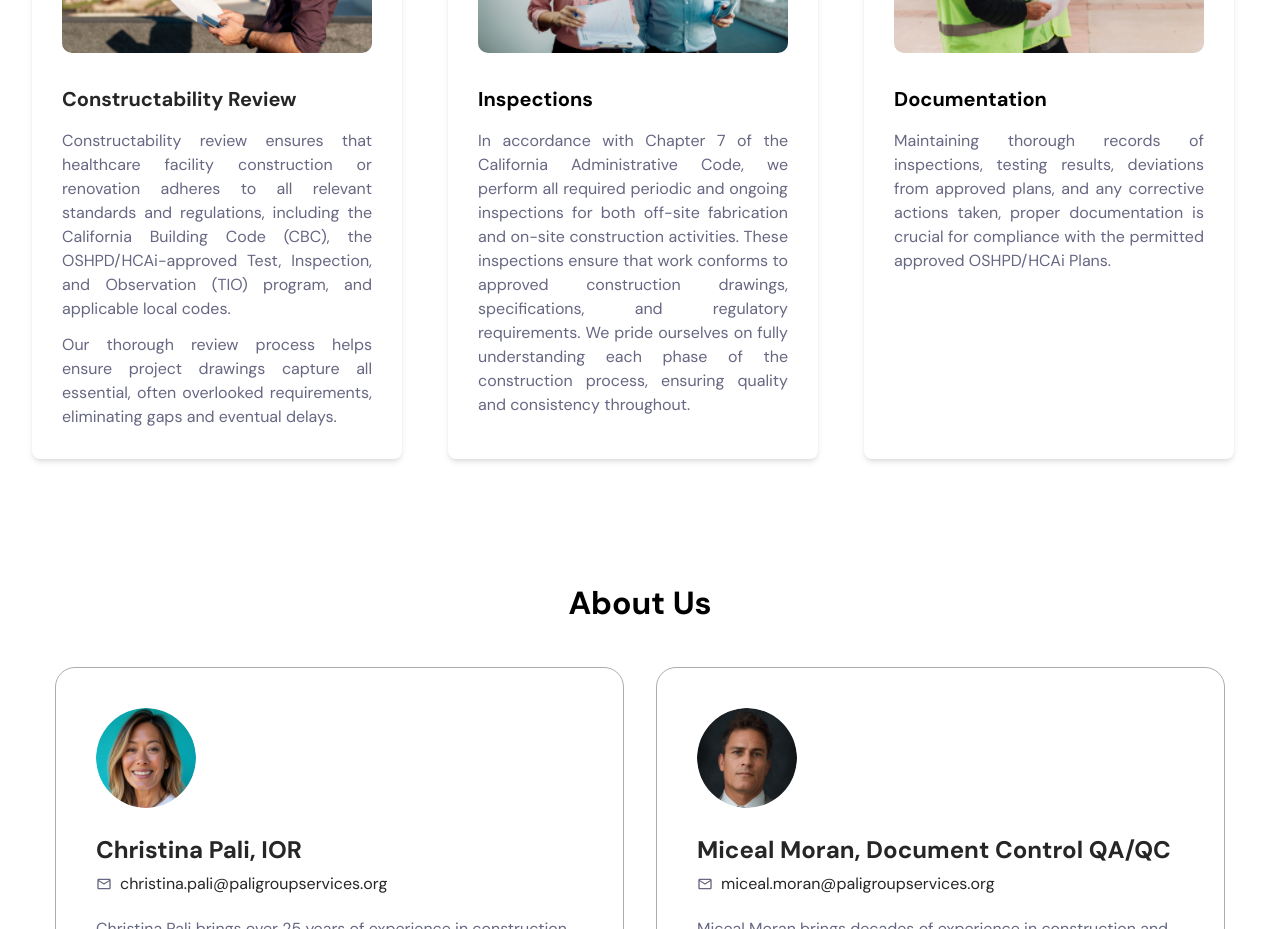
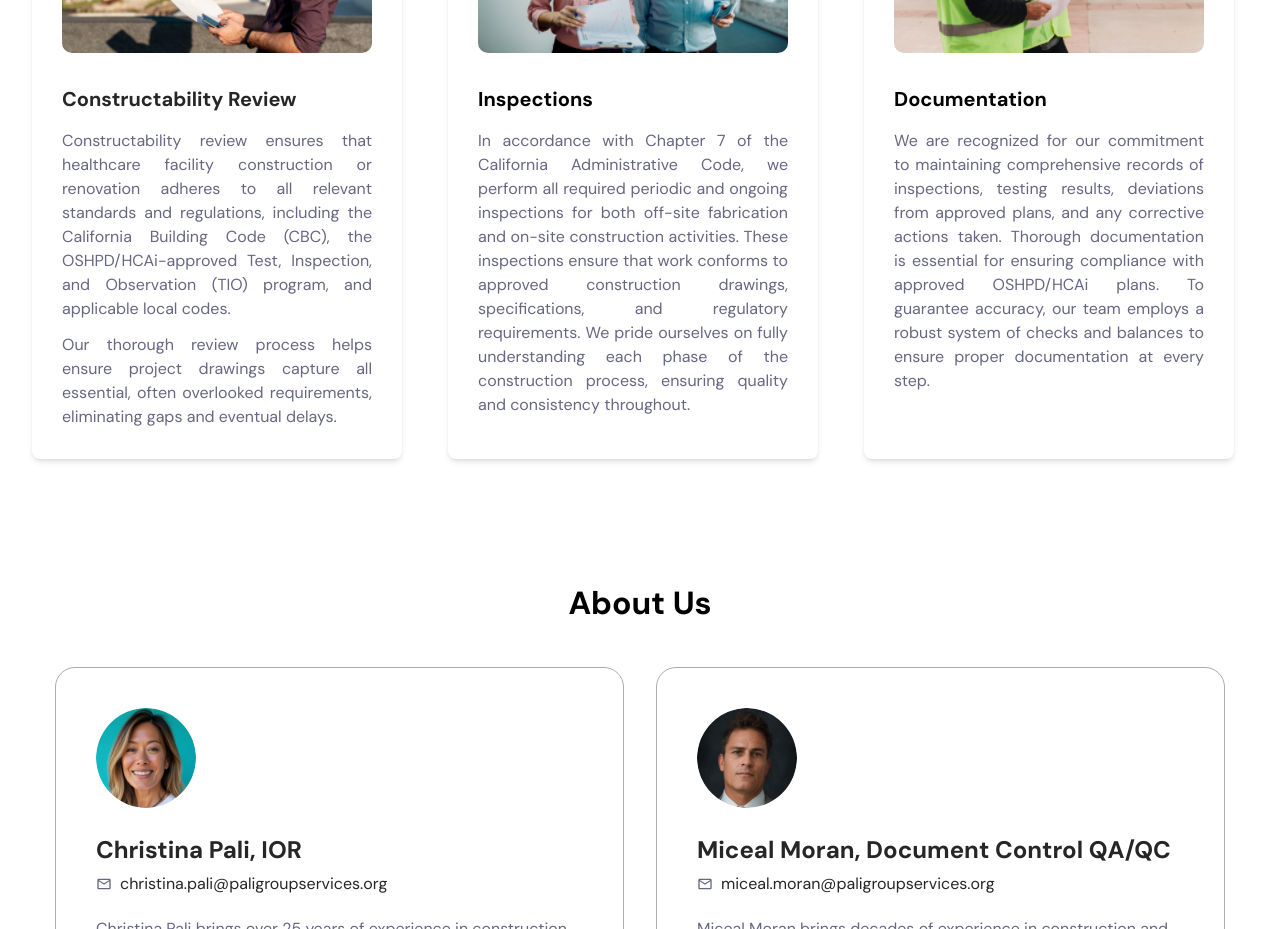
Before and after one commit to SMTech24-official/Pali_Group_Service_LLC, a React (Vite) app: page / in a window 1280 px wide. Shown: the part 2100-3029 px from the top of the page. Built offline with nearby package versions, Linux system fonts and the light colour scheme.

Commit message:
finished all isssue

```diff
--- a/src/components/Service.jsx
+++ b/src/components/Service.jsx
@@ -90,14 +90,16 @@ const Service = () => {
               Constructability Review
             </h3>
             <p className="text-gray text-sm md:text-base mb-3 text-justify">
-               Constructability review ensures that healthcare facility
+              Constructability review ensures that healthcare facility
               construction or renovation adheres to all relevant standards and
               regulations, including the California Building Code (CBC), the
               OSHPD/HCAi-approved Test, Inspection, and Observation (TIO)
               program, and applicable local codes.
             </p>
             <p className="text-gray text-sm md:text-base text-justify">
-              Our thorough review process helps ensure project drawings capture all essential, often overlooked requirements, eliminating gaps and eventual delays.
+              Our thorough review process helps ensure project drawings capture
+              all essential, often overlooked requirements, eliminating gaps and
+              eventual delays.
             </p>
           </div>
         </motion.div>
@@ -140,10 +142,12 @@ const Service = () => {
           <div>
             <h3 className="text-xl font-bold mb-4">Documentation</h3>
             <p className="text-gray text-sm md:text-base text-justify">
-              Maintaining thorough records of inspections, testing results,
-              deviations from approved plans, and any corrective actions taken,
-              proper documentation is crucial for compliance with the permitted
-              approved OSHPD/HCAi Plans.
+              We are recognized for our commitment to maintaining comprehensive
+              records of inspections, testing results, deviations from approved
+              plans, and any corrective actions taken. Thorough documentation is
+              essential for ensuring compliance with approved OSHPD/HCAi plans.
+              To guarantee accuracy, our team employs a robust system of checks
+              and balances to ensure proper documentation at every step.
             </p>
           </div>
         </motion.div>
```
